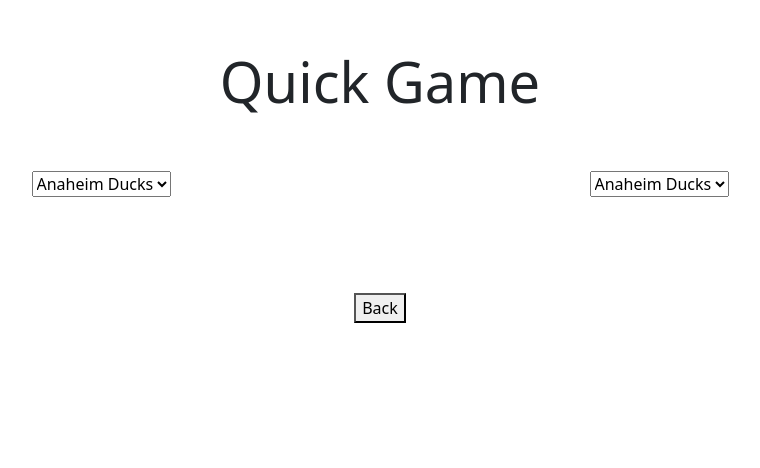
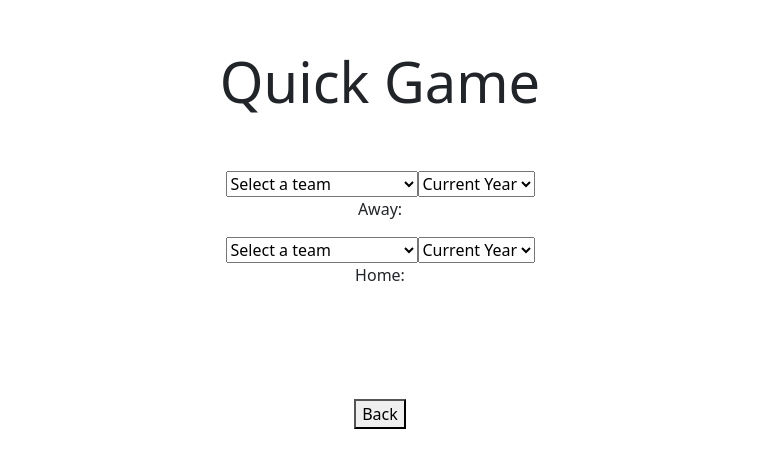
Before and after one commit to nguy0907/personalwork, a Vue app in the folder fhs/: page /#/Gamemode/QuickGame in a window 1280 px wide. Shown: the top 468 px of the page, without its empty margins (260-1020 px from the left). Built offline with nearby package versions, Linux system fonts and the light colour scheme; the HTML template or start-up script is replaced by a standard one.

Commit message:
add quick game

```diff
--- a/fhs/src/views/gamemodeMenu/QuickGame.vue
+++ b/fhs/src/views/gamemodeMenu/QuickGame.vue
@@ -13,20 +13,103 @@
 <div class="container text-center">
        <div class="row align-items-start">
         <form class="away col">
-          <select >
+          <select class="teams" v-model="selectedAwayTeam">
+            <option disabled value ="">Select a team </option>
+            <option>Anaheim Ducks</option>
+            <option>Arizona Coyotes</option>
+            <option>Boston Bruins</option>
+            <option>Buffalo Sabres</option>
+            <option>Calgary Flames</option>
+            <option>Carolina Hurricanes</option>
+            <option>Chicago Blackhawks</option>
+            <option>Colorado Avalanche</option>
+            <option>Columbus Blue Jackets</option>
+            <option>Dallas Stars</option>
+            <option>Detroit Red Wings</option>
+            <option>Edmonton Oilers</option>
+            <option>Florida Panthers</option>
+            <option>Los Angeles Kings</option>
+            <option>Minnesota Wild</option>
+            <option>Montreal Canadiens</option>
+            <option>Nashville Predators</option>
+            <option>New Jersey Devils</option>
+            <option>New York Islanders</option>
+            <option>New York Rangers</option>
+            <option>Ottawa Senators</option>
+            <option>Philadelphia Flyers</option>
+            <option>Pittsburgh Penguins</option>
+            <option>San Jose Sharks</option>
+            <option>Seattle Kraken</option>
+            <option>St Louis Blues</option>
+            <option>Tampa Bay Lightning</option>
+            <option>Toronto Maple Leafs</option>
+            <option>Vancouver Canucks</option>
+            <option>Vegas Golden Knights</option>
+            <option>Washington Capitals</option>
+            <option>Winnipeg Jets</option>
+
+          </select>
+
+          <!-- Year Options -->
+          <select>
             <option>
-              Anaheim Ducks
+              Current Year
             </option>
           </select>
+
         </form>
 
+        <p>Away: {{ selectedAwayTeam }} </p>
         <form class="home col">
-          <select >
+          <select class="teams" v-model="selectedHomeTeam">
+            <option disabled value ="">Select a team </option>
+            <option>Anaheim Ducks</option>
+            <option>Arizona Coyotes</option>
+            <option>Boston Bruins</option>
+            <option>Buffalo Sabres</option>
+            <option>Calgary Flames</option>
+            <option>Carolina Hurricanes</option>
+            <option>Chicago Blackhawks</option>
+            <option>Colorado Avalanche</option>
+            <option>Columbus Blue Jackets</option>
+            <option>Dallas Stars</option>
+            <option>Detroit Red Wings</option>
+            <option>Edmonton Oilers</option>
+            <option>Florida Panthers</option>
+            <option>Los Angeles Kings</option>
+            <option>Minnesota Wild</option>
+            <option>Montreal Canadiens</option>
+            <option>Nashville Predators</option>
+            <option>New Jersey Devils</option>
+            <option>New York Islanders</option>
+            <option>New York Rangers</option>
+            <option>Ottawa Senators</option>
+            <option>Philadelphia Flyers</option>
+            <option>Pittsburgh Penguins</option>
+            <option>San Jose Sharks</option>
+            <option>Seattle Kraken</option>
+            <option>St Louis Blues</option>
+            <option>Tampa Bay Lightning</option>
+            <option>Toronto Maple Leafs</option>
+            <option>Vancouver Canucks</option>
+            <option>Vegas Golden Knights</option>
+            <option>Washington Capitals</option>
+            <option>Winnipeg Jets</option>
+
+          </select>
+
+          <!-- Year Options -->
+
+          <select>
             <option>
-              Anaheim Ducks
+              Current Year
             </option>
           </select>
+
+
         </form>
+
+        <p>Home: {{ selectedHomeTeam }} </p>
 </div>
 </div>
 
@@ -45,6 +128,20 @@
     </div>
   </template>
 
-  <script></script>
+  <script>
+export default{
+  data: function(){
+    return{
+      selectedAwayTeam: "",
+      selectedHomeTeam: ""
+    }
+  }
+}
 
-  <style></style>
+  </script>
+
+  <style>
+    .teams{
+
+    }
+  </style>
```
